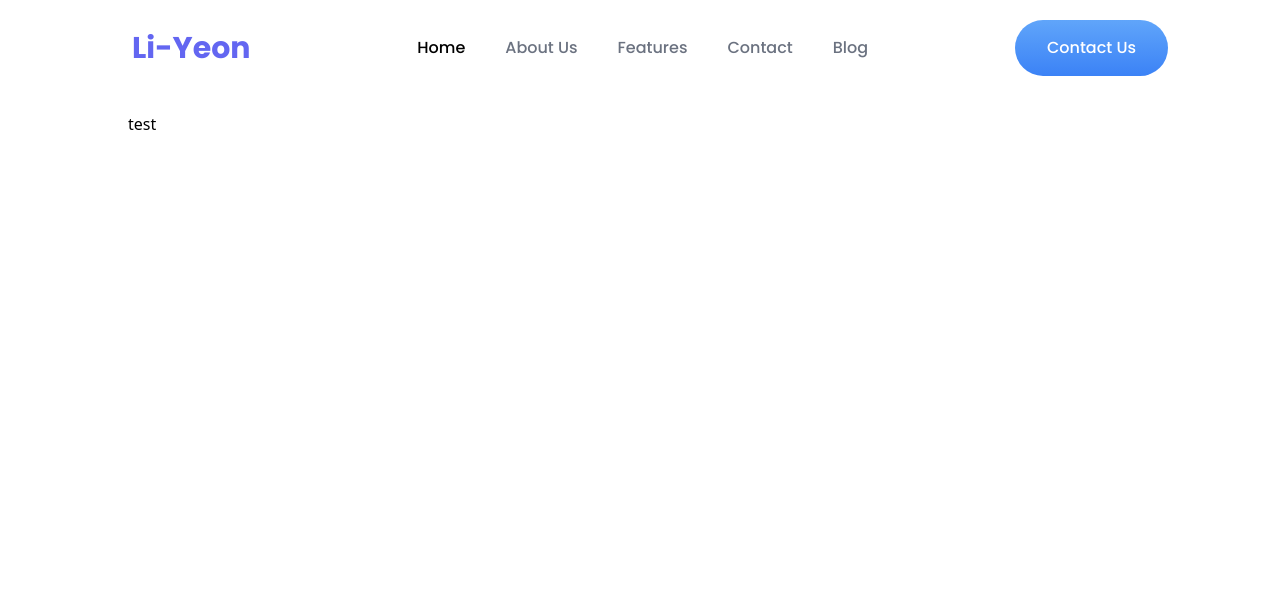
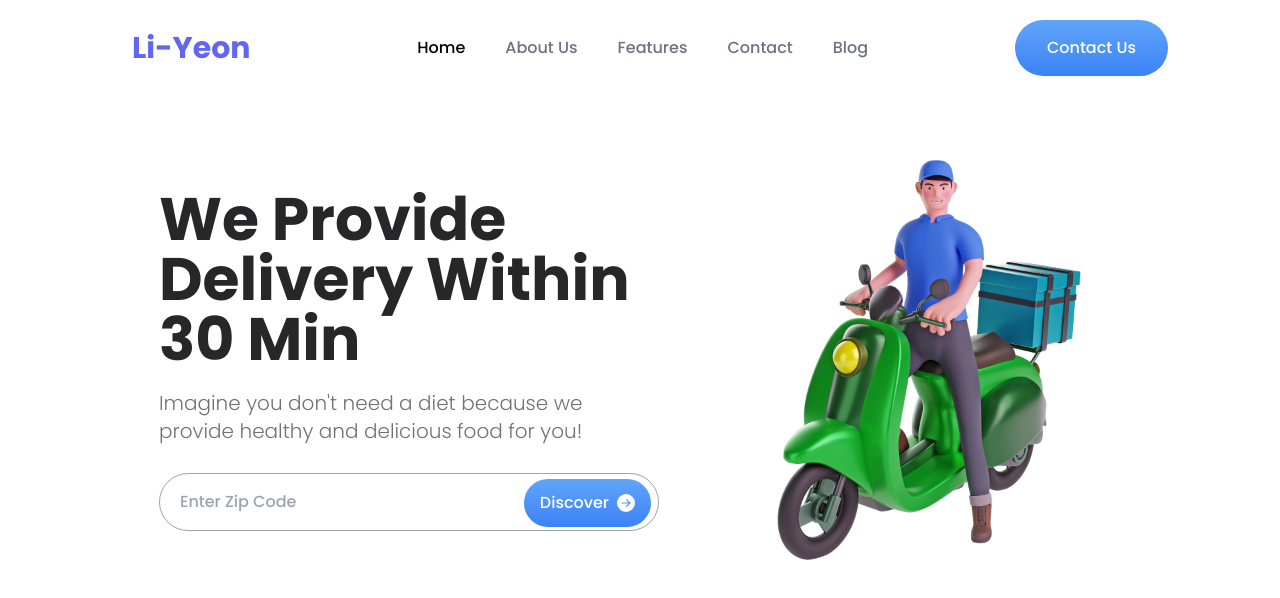
Before and after one commit to Li-Yeon/Restaurant-Menu, a Next.js app: page / in a window 1280 px wide. Shown: the top 598 px of the page. Built offline with nearby package versions, Linux system fonts and the light colour scheme.

Commit message:
Added landing section

```diff
--- a/pages/_document.js
+++ b/pages/_document.js
@@ -20,7 +20,7 @@ import Document, {
             <link rel="preconnect" href="https://fonts.gstatic.com" crossOrigin="true"/>
             <link href="https://fonts.googleapis.com/css2?family=Montserrat:wght@300;400;600&display=swap" rel="stylesheet"/>
             <link href="https://fonts.googleapis.com/css2?family=Oswald:wght@200;400;600;700&display=swap" rel="stylesheet"/>
-            <link href="https://fonts.googleapis.com/css2?family=Poppins:wght@100;300;500;700&display=swap" rel="stylesheet"/>
+            <link href="https://fonts.googleapis.com/css2?family=Poppins:wght@100;200;300;500;700&display=swap" rel="stylesheet"/>
           </Head>
           <body>
             <Main />
--- a/pages/index.jsx
+++ b/pages/index.jsx
@@ -4,13 +4,49 @@ import Image from 'next/image'
 
 // Layout
 import Layout from '../components/Layout'
+import { BsArrowRightCircleFill } from "react-icons/bs";
+
+// Components
+import banner_image from '../public/banner_image.png'
 
 export default function Home() {
   return (
     <>
-      <div className=''>
+      <div>
         <Layout>
-          <p>test</p>
+
+          {/* Banner */}
+          <div className='lg:mt-[10rem] mt-5'>
+
+            <div className="flex items-center lg:justify-around lg:flex-row flex-col">
+              <div className="flex flex-col gap-2">
+                <p className='font-Poppins lg:text-6xl text-xl font-bold text-zinc-800 lg:max-w-[500px]'>We Provide Delivery Within 30 Min</p>
+                <p className='font-Poppins lg:text-xl text-md font-[300] text-zinc-500 lg:max-w-[500px] mt-3'>Imagine you don't need a diet because we provide healthy and delicious food for you!</p>
+
+                <div className="flex mt-5 relative">
+                  <input type="text" className='border border-zinc-400 rounded-full py-4 font-Poppins px-5 w-full' placeholder='Enter Zip Code' />
+
+                  <button className='absolute right-2 top-[5.5px] bg-gradient-to-b from-blue-400 to-blue-500 rounded-full px-4 py-3'>
+                    <div className="flex items-center gap-2">
+                      <p className='font-Poppins text-white '>Discover</p>
+                      <BsArrowRightCircleFill className='text-white text-lg'/>
+                    </div>
+                  </button>
+
+                </div>
+              </div>
+
+              <div className="lg:h-[400px] lg:w-[400px] min-h-[200px] min-w-[200px] mx-auto mt-10 lg:mt-0 lg:mx-0">
+                <Image src={banner_image} alt="banner_image" />
+              </div>
+            </div>
+
+          </div>
+
+          {/* Dishes Category */}
+
+
+
         </Layout>
       </div>
     </>
```
Also changed, not shown: public/banner_image.png (added).
